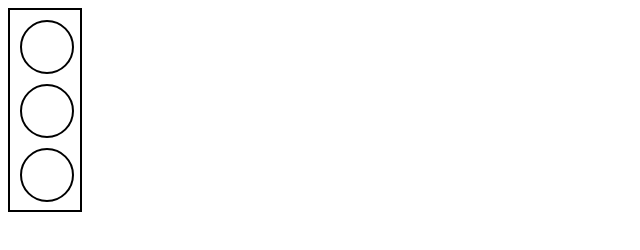
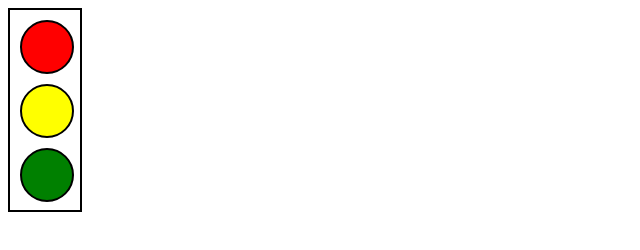
Before and after one commit to binayjy8/CSS-PR, a plain HTML site: page index.html in a window 1280 px wide. Shown: the whole page, without its empty margins (0-640 px from the left). Drawn offline with Linux system fonts and the light colour scheme.

Commit message:
push code

```diff
--- a/style.css
+++ b/style.css
@@ -11,3 +11,15 @@
     margin: 10px;
     border-radius: 50%;
 }
+
+#red {
+    background-color: red;
+}
+
+#yellow {
+    background-color: yellow;
+}
+
+#green {
+    background-color: green;
+}
```
